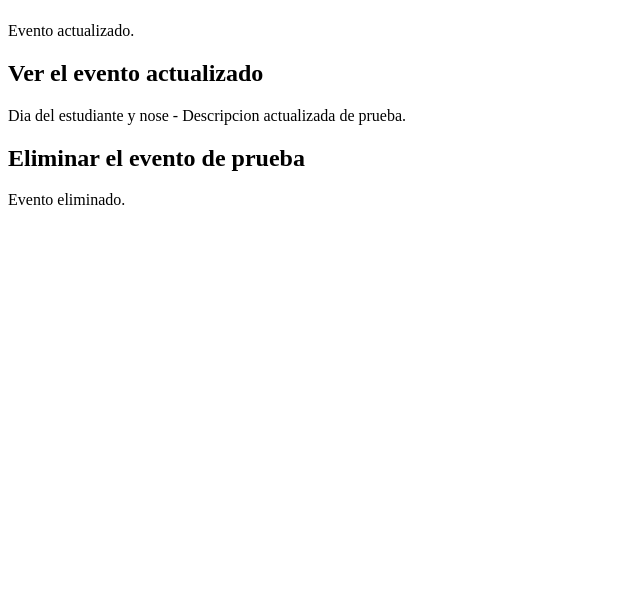
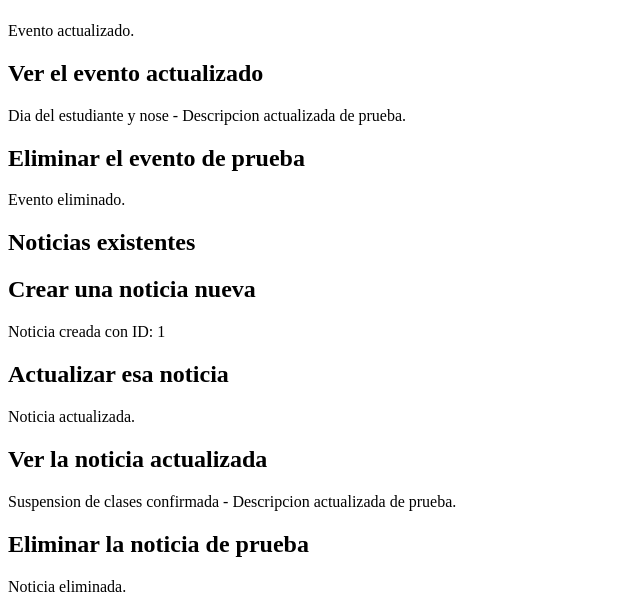
Before and after one commit to Peladin2/luminar_code, a PHP site: page /backend/probar_crud.php in a window 1280 px wide. Shown: the part 2359-2963 px from the top of the page, without its empty margins (0-640 px from the left). Before the commit the page ends 2564 px from the top, so only its background shows below. Run offline with PHP 8.4, Linux system fonts and the light colour scheme; data that the repository does not hold is empty.

Commit message:
feat: agrega pruebaa de CRUD para Noticia

```diff
--- a/backend/probar_crud.php
+++ b/backend/probar_crud.php
@@ -191,3 +191,31 @@ echo $eventoActualizado['Titulo'] . " - " . $eventoActualizado['Descripcion'] .
 echo "<h2>Eliminar el evento de prueba</h2>";
 $evento->eliminar($nuevoIdEvento);
 echo "Evento eliminado.<br>";
+
+// Noticia
+
+require_once __DIR__ . '/models/Noticia.php';
+
+$noticia = new Noticia();
+
+echo "<h2>Noticias existentes</h2>";
+$listaNoticias = $noticia->obtenerTodos();
+foreach ($listaNoticias as $fila) {
+    echo "ID " . $fila['ID_Noticia'] . " - " . $fila['Titulo'] . " (" . $fila['Fecha'] . ")<br>";
+}
+
+echo "<h2>Crear una noticia nueva</h2>";
+$nuevoIdNoticia = $noticia->crear('Suspension de clases', '2026-09-30', 'Se suspenden las clases por corte de agua.', null, 1);
+echo "Noticia creada con ID: " . $nuevoIdNoticia . "<br>";
+
+echo "<h2>Actualizar esa noticia</h2>";
+$noticia->actualizar($nuevoIdNoticia, 'Suspension de clases confirmada', '2026-09-30', 'Descripcion actualizada de prueba.', null);
+echo "Noticia actualizada.<br>";
+
+echo "<h2>Ver la noticia actualizada</h2>";
+$noticiaActualizada = $noticia->obtenerPorId($nuevoIdNoticia);
+echo $noticiaActualizada['Titulo'] . " - " . $noticiaActualizada['Descripcion'] . "<br>";
+
+echo "<h2>Eliminar la noticia de prueba</h2>";
+$noticia->eliminar($nuevoIdNoticia);
+echo "Noticia eliminada.<br>";
```
